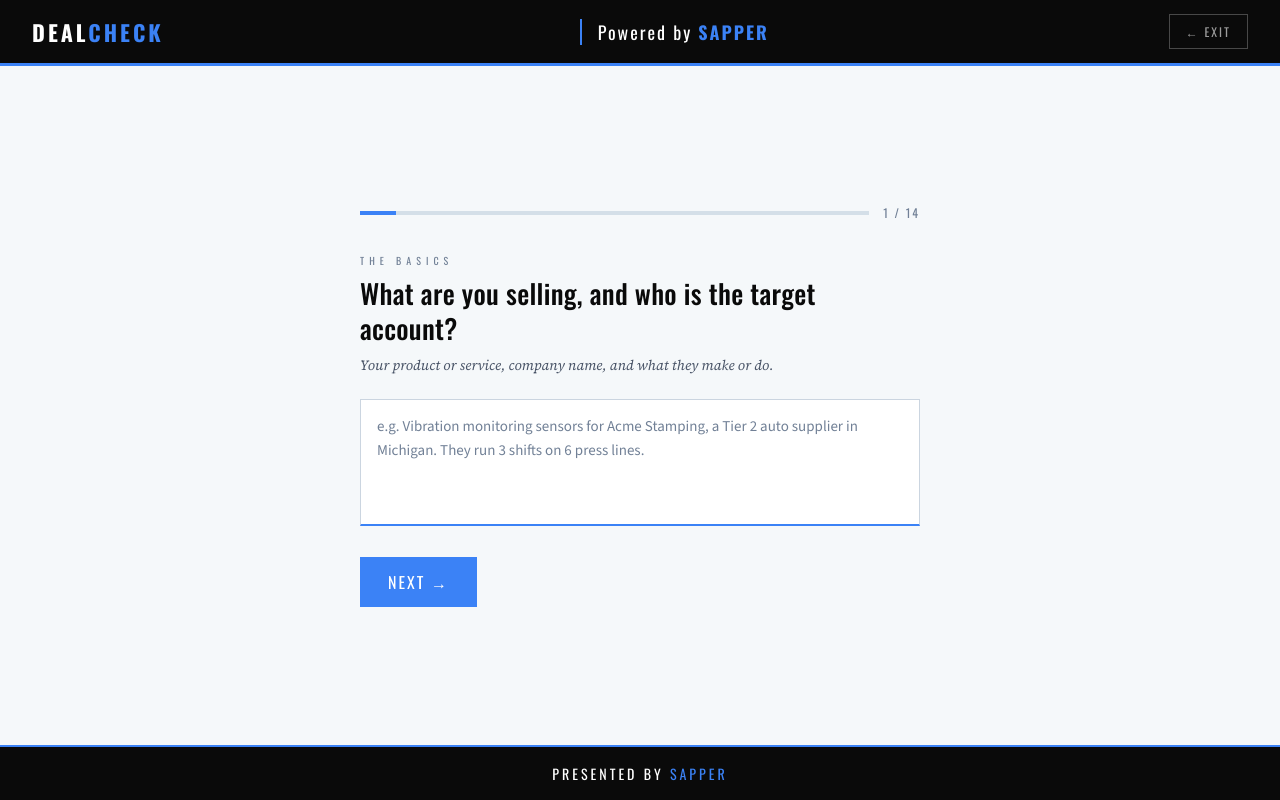
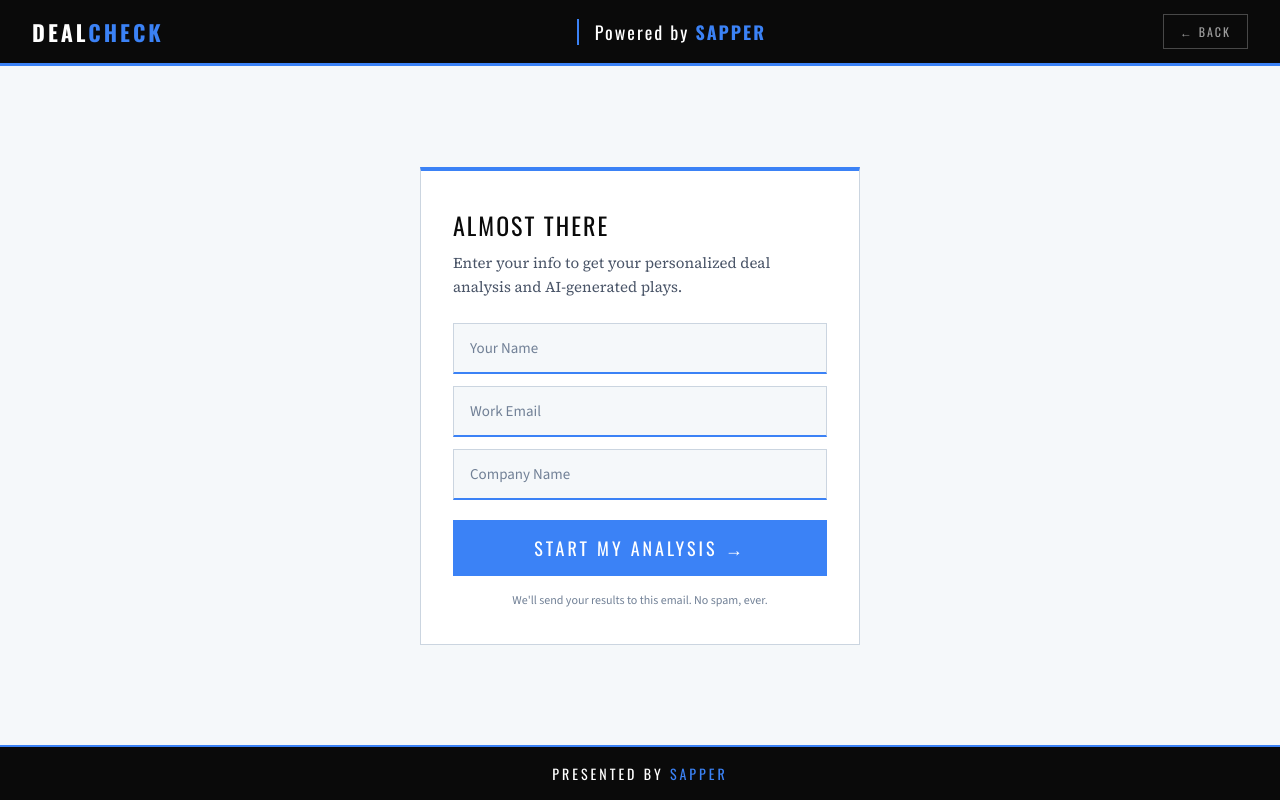
Before and after one commit to jeffwinters-ctrl/dealcheck, a website: page public/index.html in a window 1280 px wide. Both pictures are taken after a click on the button "INSPECT MY DEAL →". Drawn offline with nearby package versions, Linux system fonts and the light colour scheme.

Commit message:
Add lead capture gate with Formspree integration

```diff
--- a/public/index.html
+++ b/public/index.html
@@ -72,6 +72,20 @@ body { background:var(--bg); color:var(--ink); font-family:var(--fb); min-height
 .btns:hover { border-color:var(--ink3); color:var(--ink2); }
 .btnsk { margin-left:auto; background:none; border:none; color:var(--ink4); font-size:13px; cursor:pointer; font-family:var(--fh); letter-spacing:2px; text-transform:uppercase; }
 .btnsk:hover { color:var(--ink3); }
+
+/* LEAD GATE */
+#sg .gate-wrap { flex:1; display:flex; align-items:center; justify-content:center; padding:48px 20px; }
+.gate-card { max-width:440px; width:100%; background:var(--surface); border:1px solid var(--rule); border-top:4px solid var(--blue); padding:36px 32px; }
+.gate-title { font-family:var(--fh); font-size:24px; letter-spacing:2px; color:var(--ink); margin-bottom:8px; text-transform:uppercase; }
+.gate-sub { font-family:var(--fs); font-size:15px; color:var(--ink3); margin-bottom:24px; line-height:1.6; }
+.gate-input { width:100%; background:var(--bg); border:1px solid var(--rule); border-bottom:2px solid var(--blue); color:var(--ink); padding:14px 16px; font-family:var(--fb); font-size:15px; outline:none; margin-bottom:12px; transition:border-color .2s; }
+.gate-input:focus { border-bottom-color:var(--accent); }
+.gate-input::placeholder { color:var(--ink4); }
+.gate-btn { width:100%; background:var(--blue); color:#fff; border:none; padding:15px 28px; font-family:var(--fh); font-size:18px; letter-spacing:3px; cursor:pointer; transition:all .15s; text-transform:uppercase; margin-top:8px; }
+.gate-btn:hover { background:#1e3a8a; }
+.gate-btn:disabled { background:var(--ink4); cursor:not-allowed; }
+.gate-note { font-family:var(--fb); font-size:12px; color:var(--ink4); margin-top:16px; text-align:center; }
+.gate-error { color:var(--red); font-size:13px; margin-top:8px; display:none; }
 
 /* PROCESSING */
 #sp { align-items:center; justify-content:center; }
@@ -208,6 +222,26 @@ body { background:var(--bg); color:var(--ink); font-family:var(--fb); min-height
   <div class="footer"><div class="footer-brand"><span>Presented by</span> SAPPER</div></div>
 </div>
 
+<!-- LEAD GATE -->
+<div class="screen" id="sg">
+  <div class="hdr"><div class="logo">DEAL<span>CHECK</span></div><div class="logo-brand">Powered by <span>SAPPER</span></div><button class="hdr-btn" onclick="goTo('sl')">← BACK</button></div>
+  <div class="gate-wrap">
+    <div class="gate-card">
+      <div class="gate-title">Almost There</div>
+      <div class="gate-sub">Enter your info to get your personalized deal analysis and AI-generated plays.</div>
+      <form id="leadForm" onsubmit="submitLead(event)">
+        <input type="text" class="gate-input" id="leadName" placeholder="Your Name" required>
+        <input type="email" class="gate-input" id="leadEmail" placeholder="Work Email" required>
+        <input type="text" class="gate-input" id="leadCompany" placeholder="Company Name">
+        <button type="submit" class="gate-btn" id="gateBtn">START MY ANALYSIS →</button>
+        <div class="gate-error" id="gateError">Something went wrong. Please try again.</div>
+      </form>
+      <div class="gate-note">We'll send your results to this email. No spam, ever.</div>
+    </div>
+  </div>
+  <div class="footer"><div class="footer-brand"><span>Presented by</span> SAPPER</div></div>
+</div>
+
 <!-- QUESTIONS -->
 <div class="screen" id="sq">
   <div class="hdr"><div class="logo">DEAL<span>CHECK</span></div><div class="logo-brand">Powered by <span>SAPPER</span></div><button class="hdr-btn" onclick="goTo('sl')">← EXIT</button></div>
@@ -333,14 +367,58 @@ const HF=[
 ];
 
 // ===== STATE =====
-let cq=0, ans={}, selopt=null, aiResult=null;
+let cq=0, ans={}, selopt=null, aiResult=null, leadInfo={};
 
 // ===== UTILS =====
 function goTo(id){document.querySelectorAll('.screen').forEach(s=>s.classList.remove('active'));document.getElementById(id).classList.add('active');}
 function showToast(m){const t=document.getElementById('toast');t.textContent=m;t.classList.add('show');setTimeout(()=>t.classList.remove('show'),2500);}
 
+// ===== LEAD CAPTURE =====
+const FORMSPREE_URL = 'https://formspree.io/f/xwpvqzqr'; // Replace xwpvqzqr with your Formspree form ID
+
+function startDeal(){
+  goTo('sg'); // Go to lead gate first
+}
+
+async function submitLead(e){
+  e.preventDefault();
+  const btn = document.getElementById('gateBtn');
+  const errEl = document.getElementById('gateError');
+  errEl.style.display = 'none';
+
+  leadInfo = {
+    name: document.getElementById('leadName').value.trim(),
+    email: document.getElementById('leadEmail').value.trim(),
+    company: document.getElementById('leadCompany').value.trim()
+  };
+
+  btn.disabled = true;
+  btn.textContent = 'SUBMITTING...';
+
+  try {
+    const res = await fetch(FORMSPREE_URL, {
+      method: 'POST',
+      headers: { 'Content-Type': 'application/json' },
+      body: JSON.stringify({
+        name: leadInfo.name,
+        email: leadInfo.email,
+        company: leadInfo.company,
+        source: 'DealCheck Manufacturing'
+      })
+    });
+
+    if(res.ok) {
+      cq=0;ans={};selopt=null;aiResult=null;renderQ();goTo('sq');
+    } else {
+      throw new Error('Failed');
+    }
+  } catch(err) {
+    // Let them through anyway - don't block the experience
+    cq=0;ans={};selopt=null;aiResult=null;renderQ();goTo('sq');
+  }
+}
+
 // ===== QUESTIONS =====
-function startDeal(){cq=0;ans={};selopt=null;aiResult=null;renderQ();goTo('sq');}
 
 function renderQ(){
   const q=Qs[cq];
```
